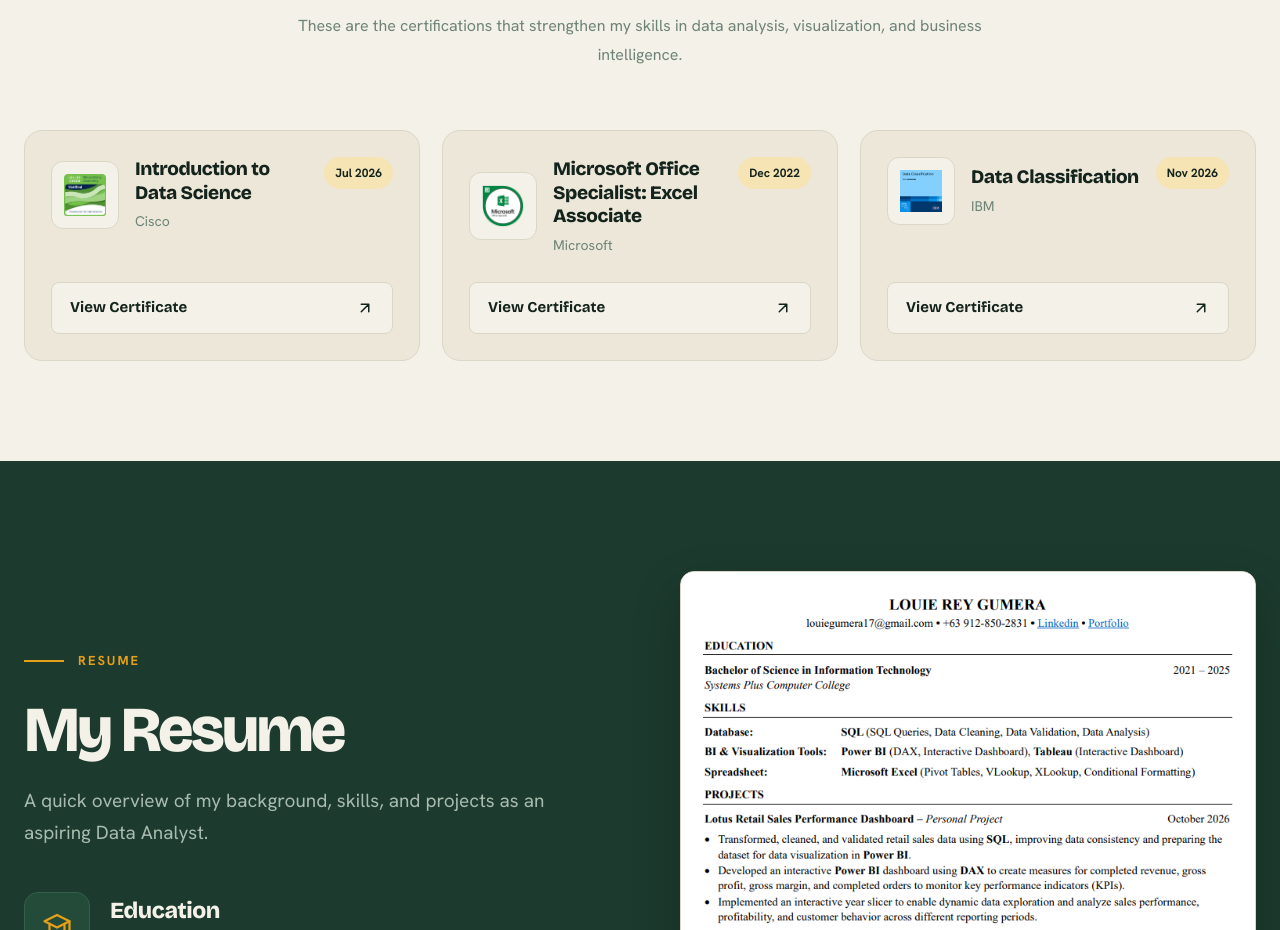
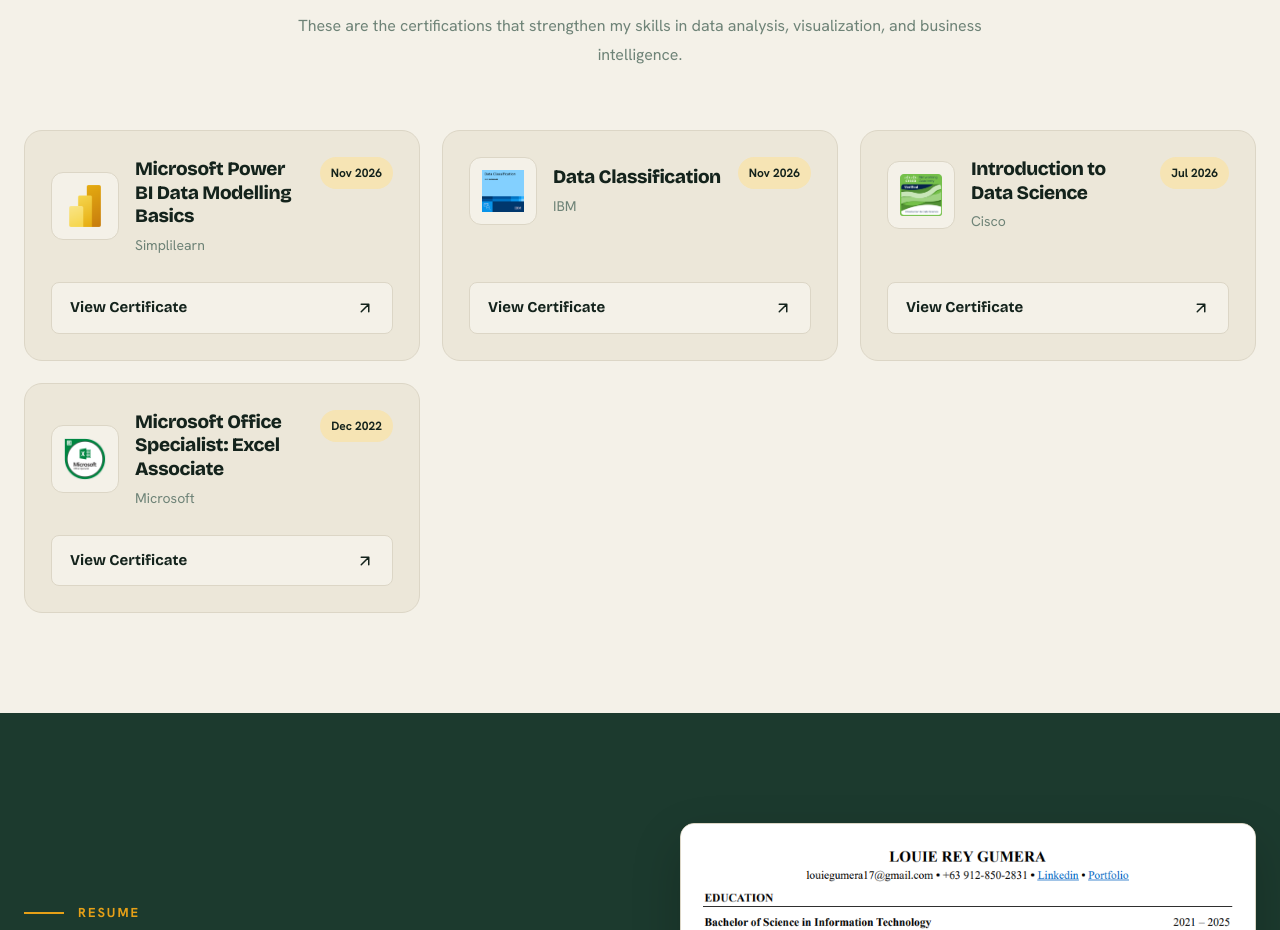
Before and after one commit to louiegumera/louiegumera.github.io, a plain HTML site: page index.html in a window 1280 px wide. Shown: the part 2780-3710 px from the top of the page. Drawn offline with nearby package versions, Linux system fonts and the light colour scheme.

Commit message:
certification

```diff
--- a/index.html
+++ b/index.html
@@ -327,6 +327,74 @@
         <div class="certification-card-top">
 
           <div class="certification-logo">
+            <img src="certifications/powerbi.png"
+                 alt="Badge Logo">
+          </div>
+
+          <div class="certification-info">
+            <h3>Microsoft Power BI Data Modelling Basics</h3>
+            <p>Simplilearn</p>
+          </div>
+
+          <span class="certification-date">Nov 2026</span>
+
+        </div>
+
+        <a href="certifications/powerbi.pdf"
+           class="certification-link"
+           target="_blank"
+           rel="noopener noreferrer">
+          View Certificate
+          <svg viewBox="0 0 24 24" fill="none" aria-hidden="true">
+            <path d="M7 17 17 7M7 7h10v10"
+                  stroke="currentColor" stroke-width="2"
+                  stroke-linecap="round"
+                  stroke-linejoin="round"/>
+          </svg>
+        </a>
+
+      </article>
+
+      <!-- Certification 2 -->
+      <article class="certification-card">
+
+        <div class="certification-card-top">
+
+          <div class="certification-logo">
+            <img src="certifications/dataclassification.png"
+                 alt="Badge Logo">
+          </div>
+
+          <div class="certification-info">
+            <h3>Data Classification</h3>
+            <p>IBM</p>
+          </div>
+
+          <span class="certification-date">Nov 2026</span>
+
+        </div>
+
+        <a href="certifications/dataclassification.pdf"
+           class="certification-link"
+           target="_blank"
+           rel="noopener noreferrer">
+          View Certificate
+          <svg viewBox="0 0 24 24" fill="none" aria-hidden="true">
+            <path d="M7 17 17 7M7 7h10v10"
+                  stroke="currentColor" stroke-width="2"
+                  stroke-linecap="round"
+                  stroke-linejoin="round"/>
+          </svg>
+        </a>
+
+      </article>
+
+      <!-- Certification 3 -->
+      <article class="certification-card">
+
+        <div class="certification-card-top">
+
+          <div class="certification-logo">
             <img src="certifications/datascience.png"
                  alt="Badge Logo">
           </div>
@@ -355,7 +423,7 @@
 
       </article>
 
-      <!-- Certification 2 -->
+      <!-- Certification 4 -->
       <article class="certification-card">
 
         <div class="certification-card-top">
@@ -375,40 +443,6 @@
         </div>
 
         <a href="https://www.credly.com/badges/619f76c1-e912-498d-88e3-752abb929285/public_url"
-           class="certification-link"
-           target="_blank"
-           rel="noopener noreferrer">
-          View Certificate
-          <svg viewBox="0 0 24 24" fill="none" aria-hidden="true">
-            <path d="M7 17 17 7M7 7h10v10"
-                  stroke="currentColor" stroke-width="2"
-                  stroke-linecap="round"
-                  stroke-linejoin="round"/>
-          </svg>
-        </a>
-
-      </article>
-
-      <!-- Certification 3 -->
-      <article class="certification-card">
-
-        <div class="certification-card-top">
-
-          <div class="certification-logo">
-            <img src="certifications/dataclassification.png"
-                 alt="Badge Logo">
-          </div>
-
-          <div class="certification-info">
-            <h3>Data Classification</h3>
-            <p>IBM</p>
-          </div>
-
-          <span class="certification-date">Nov 2026</span>
-
-        </div>
-
-        <a href="certifications/dataclassification.pdf"
            class="certification-link"
            target="_blank"
            rel="noopener noreferrer">
```
Also changed, not shown: certifications/powerbi.png (added), 1 other file.
